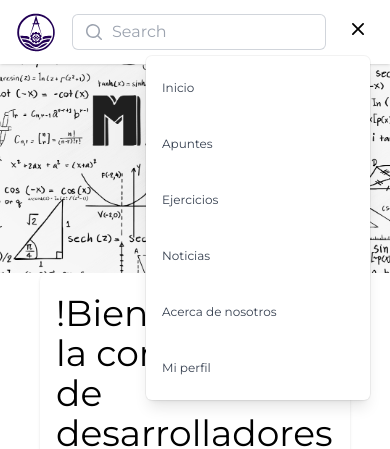
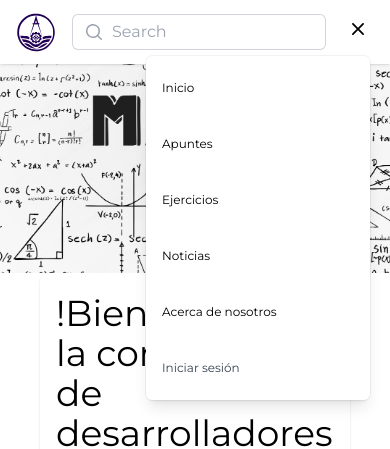
Before and after one commit to RodriguezRamirezGerardoOmar/disclosure-page-uac-omm, a Next.js app in the folder icpc-frontned/: page / in a window 390 px wide. Both pictures are taken after a click on the button 358 px from the left and 28 px from the top of the page. Shown: the top 449 px of the page. Built offline with nearby package versions, Linux system fonts and the light colour scheme.

Commit message:
Fix (BurgerComponent) Fixed styles and behavior The BurgerComponent is now set to read the NavbarComponent's verified value BurgerComponent's options styles fixed for dark mode BurgerComponent can redirect to "/login" UserComponent changed to a ternary operator

```diff
--- a/icpc-frontned/src/app/components/NavbarComponent.tsx
+++ b/icpc-frontned/src/app/components/NavbarComponent.tsx
@@ -95,7 +95,7 @@ export default function NavbarComponent() {
             {/* Mobile menu button */}
             <BurgerComponent
               options={routes}
-              verified={true}
+              verified={verified}
             />
           </div>
           <div className='hidden lg:ml-4 lg:flex lg:items-center'>
--- a/icpc-frontned/src/app/components/UserComponent.tsx
+++ b/icpc-frontned/src/app/components/UserComponent.tsx
@@ -8,10 +8,9 @@ interface IUserProps {
 }
 
 export default function UserComponent({ verified }: Readonly<IUserProps>) {
-  if (verified) {
-    return <UserIcon className='h-10 w-10 rounded-full' />
-  }
-  return (
+  return verified ? (
+    <UserIcon className='h-10 w-10 rounded-full' />
+  ) : (
     <TextComponent
       tag={enumTextTags.p}
       sizeFont='s12'>
--- a/icpc-frontned/src/app/components/dropdowns/BurgerComponent.tsx
+++ b/icpc-frontned/src/app/components/dropdowns/BurgerComponent.tsx
@@ -65,7 +65,7 @@ export default function BurgerComponent({ options, verified }: Readonly<IDropdow
                             <TextComponent
                               sizeFont='s12'
                               tag={enumTextTags.p}
-                              className={classNames(active ? 'bg-gray-100 text-gray-900' : 'text-gray-700', 'flex py-3')}>
+                              className={classNames(active ? 'dark:bg-secondary' : 'dark:text-dark-accent', 'flex py-3')}>
                               {option.name}
                             </TextComponent>
                           </Link>
@@ -80,7 +80,8 @@ export default function BurgerComponent({ options, verified }: Readonly<IDropdow
                           <TextComponent
                             sizeFont='s12'
                             tag={enumTextTags.p}
-                            className='hover:bg-gray-100 hover:text-gray-900 text-gray-700 flex py-3'>
+                            className={`hover:text-secondary dark:hover:bg-secondary
+                            dark:hover:text-complementary dark:text-dark-accent text-gray-700 flex py-3`}>
                             Mi perfil
                           </TextComponent>
                         </Link>
@@ -89,11 +90,12 @@ export default function BurgerComponent({ options, verified }: Readonly<IDropdow
                       <Menu.Item>
                         <Link
                           className={optionStyle}
-                          href='#'>
+                          href='/login'>
                           <TextComponent
                             sizeFont='s12'
                             tag={enumTextTags.p}
-                            className='hover:bg-gray-100 hover:text-gray-900 text-gray-700 flex py-3'>
+                            className={`hover:text-secondary dark:hover:bg-secondary
+                            dark:hover:text-complementary dark:text-dark-accent text-gray-700 flex py-3`}>
                             Iniciar sesión
                           </TextComponent>
                         </Link>
```
